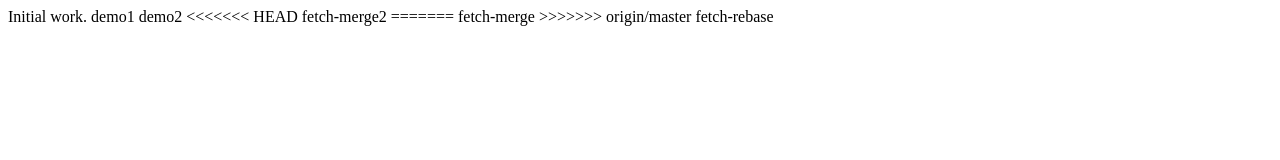
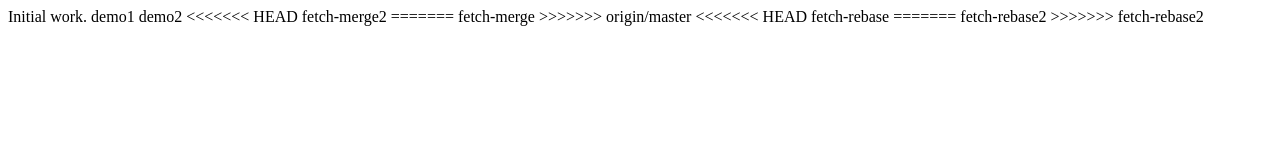
Before and after one commit to akher/part4.demo, a plain HTML site: page WebContent/index.html in a window 1280 px wide. Drawn offline with Linux system fonts and the light colour scheme.

Commit message:
fetch rebase conflict resolution

```diff
--- a/WebContent/index.html
+++ b/WebContent/index.html
@@ -15,6 +15,10 @@ fetch-merge2
 fetch-merge
 >>>>>>> origin/master
 
+<<<<<<< HEAD
 fetch-rebase
+=======
+fetch-rebase2
+>>>>>>> fetch-rebase2
 </body>
 </html>
```
